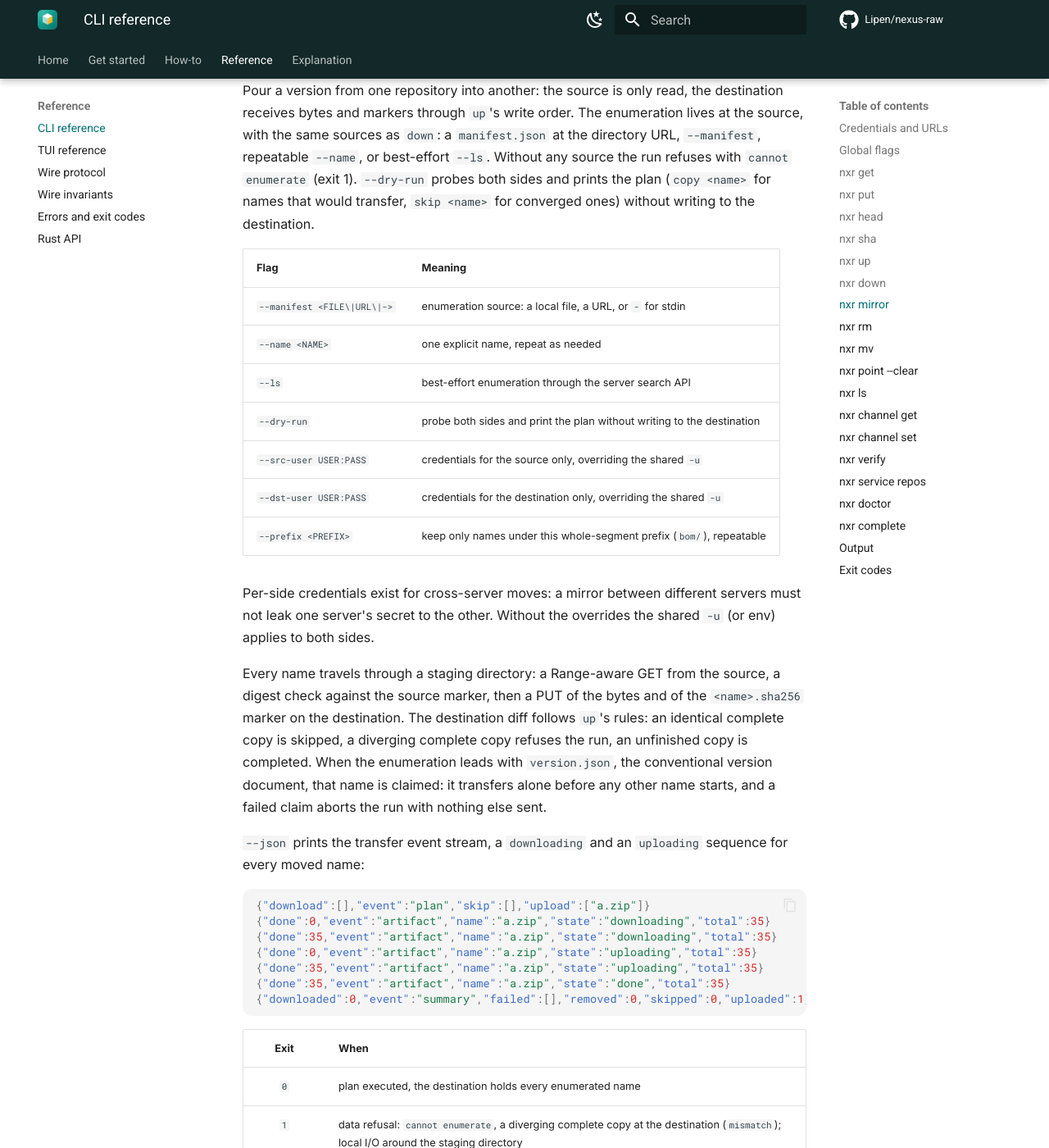
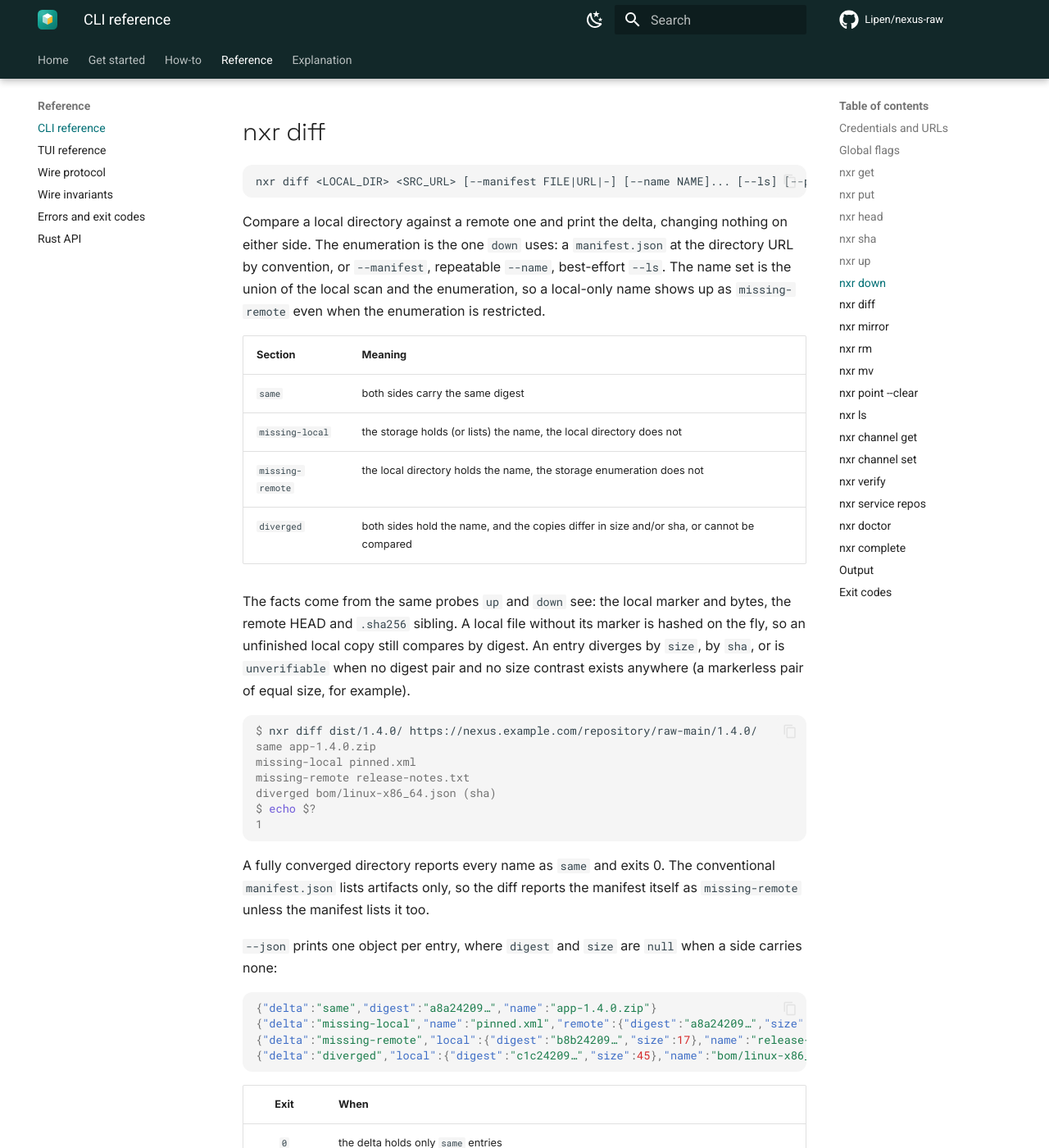
Before and after one commit to Lipen/nexus-raw, an MkDocs documentation site: the page built from docs/reference/cli.md, in a window 1280 px wide and 1400 px high, scrolled down 10423 px. Shown: the whole window at 82% size. Built offline with MkDocs 1.6.1 and Material for MkDocs 9.7.7, drawn with Linux system fonts in a browser that asks for light colours; comment, search, counter and statistics services are not loaded; some of the changed text lies outside the part shown.

Commit message:
docs: the readmes and the pages describe nxr diff and the plan flag

````diff
--- a/docs/reference/cli.md
+++ b/docs/reference/cli.md
@@ -3,6 +3,7 @@
 `nxr` moves files to and from a Nexus raw repository.
 Single-object commands: `get`, `put`, `head`, `sha`.
 Directory transfers with sha-sibling verification: `up`, `down`, `mirror`, `mv`.
+Comparing a local directory against the storage without writing: `diff`.
 Deletion of an enumerated version or a pointer file: `rm`, `point --clear`.
 Layout helpers: `channel get`, `channel set`, `verify`, `doctor`, `ls`.
 Shell completions: `complete`.
@@ -237,7 +238,7 @@ Repeated names transfer again, identical ones are skipped, and an interrupted `u
 |:-----|:--------|
 | `--manifest <FILE\|URL\|->` | restrict the transfer to these names, all of which must exist locally |
 | `--no-sha` | skip marker generation and marker uploads, bytes only |
-| `--dry-run` | print the plan without transferring anything |
+| `--plan` | print the plan without transferring anything (the `--dry-run` spelling works as an alias) |
 | `--claim-first <NAME>` | upload this one name first and alone, before any other name starts |
 
 Markers are on by default, in both directions:
@@ -336,6 +337,7 @@ Every artifact is streamed into a part file, hashed on the fly, checked against
 | `--name <NAME>` | one explicit name, repeat as needed |
 | `--ls` | best-effort enumeration through the server search API |
 | `--fresh` | ignore existing part files, every name downloads from zero |
+| `--plan` | probe the server and print the plan without writing into `DST_DIR` (the `--dry-run` spelling works as an alias) |
 | `--prefix <PREFIX>` | keep only names under this whole-segment prefix (`bom/`), repeatable |
 
 The prefix filter applies after the enumeration resolves: a name survives when it matches at least one prefix, and a filter that keeps nothing refuses the run (exit 1).
@@ -393,6 +395,56 @@ Part files are named `.nxr-part-<32 hex>` and are stable per artifact name, so a
 `--fresh` ignores the parts and downloads every name from zero.
 A resumed part that belongs to an older remote version fails the digest check and is discarded once: the name restarts from zero under the same digest check.
 A fresh download that still diverges refuses the run (exit 1), so nothing divergent is ever written.
+
+## nxr diff
+
+```
+nxr diff <LOCAL_DIR> <SRC_URL> [--manifest FILE|URL|-] [--name NAME]... [--ls] [--prefix PREFIX]...
+```
+
+Compare a local directory against a remote one and print the delta, changing nothing on either side.
+The enumeration is the one `down` uses: a `manifest.json` at the directory URL by convention, or `--manifest`, repeatable `--name`, best-effort `--ls`.
+The name set is the union of the local scan and the enumeration, so a local-only name shows up as `missing-remote` even when the enumeration is restricted.
+
+| Section | Meaning |
+|:--------|:--------|
+| `same` | both sides carry the same digest |
+| `missing-local` | the storage holds (or lists) the name, the local directory does not |
+| `missing-remote` | the local directory holds the name, the storage enumeration does not |
+| `diverged` | both sides hold the name, and the copies differ in size and/or sha, or cannot be compared |
+
+The facts come from the same probes `up` and `down` see: the local marker and bytes, the remote HEAD and `.sha256` sibling.
+A local file without its marker is hashed on the fly, so an unfinished local copy still compares by digest.
+An entry diverges by `size`, by `sha`, or is `unverifiable` when no digest pair and no size contrast exists anywhere (a markerless pair of equal size, for example).
+
+```console
+$ nxr diff dist/1.4.0/ https://nexus.example.com/repository/raw-main/1.4.0/
+same app-1.4.0.zip
+missing-local pinned.xml
+missing-remote release-notes.txt
+diverged bom/linux-x86_64.json (sha)
+$ echo $?
+1
+```
+
+A fully converged directory reports every name as `same` and exits 0.
+The conventional `manifest.json` lists artifacts only, so the diff reports the manifest itself as `missing-remote` unless the manifest lists it too.
+
+`--json` prints one object per entry, where `digest` and `size` are `null` when a side carries none:
+
+```json
+{"delta":"same","digest":"a8a24209…","name":"app-1.4.0.zip"}
+{"delta":"missing-local","name":"pinned.xml","remote":{"digest":"a8a24209…","size":16}}
+{"delta":"missing-remote","local":{"digest":"b8b24209…","size":17},"name":"release-notes.txt"}
+{"delta":"diverged","local":{"digest":"c1c24209…","size":45},"name":"bom/linux-x86_64.json","remote":{"digest":"d2d24209…","size":45},"sha":true,"size":false}
+```
+
+| Exit | When |
+|:----:|:-----|
+| `0` | the delta holds only `same` entries |
+| `1` | differences found, or a data refusal: `cannot enumerate` |
+| `2` | misuse: the local path is not a directory, an unsafe `--name` or `--prefix`, an unscannable local name |
+| `3` | transport or auth failure while enumerating or probing |
 
 ## nxr mirror
 
````
Also changed, not shown: other parts of docs/reference/cli.md (+6 -6 lines), CHANGELOG.md (+10 -0 lines), README.md (+4 -3 lines), README.ru.md (+4 -3 lines), docs/explanation/conformance.md (+5 -4 lines), docs/how-to/demo.md (+2 -2 lines), docs/how-to/publish.md (+4 -3 lines), docs/reference/api.md (+2 -1 lines), docs/reference/errors.md (+1 -1 lines).
